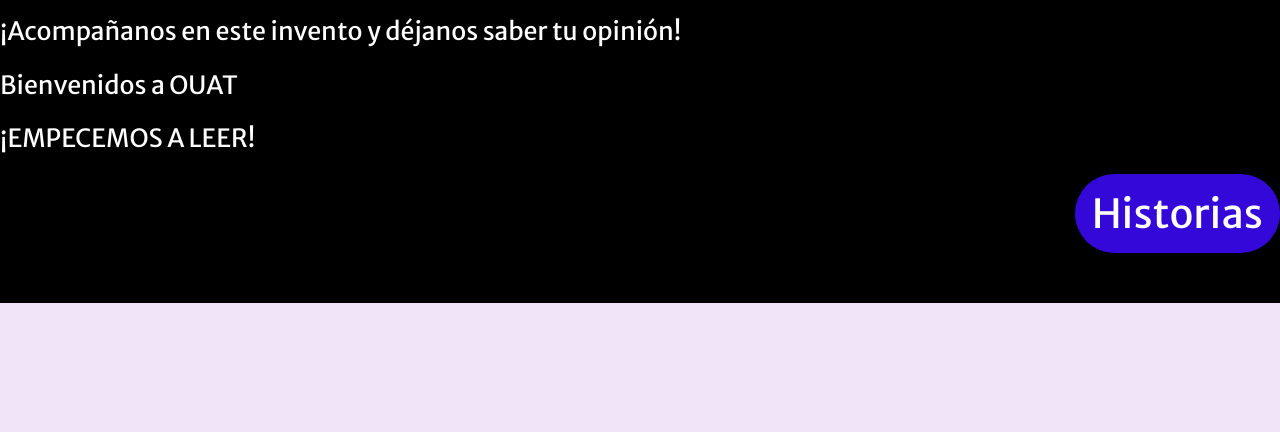
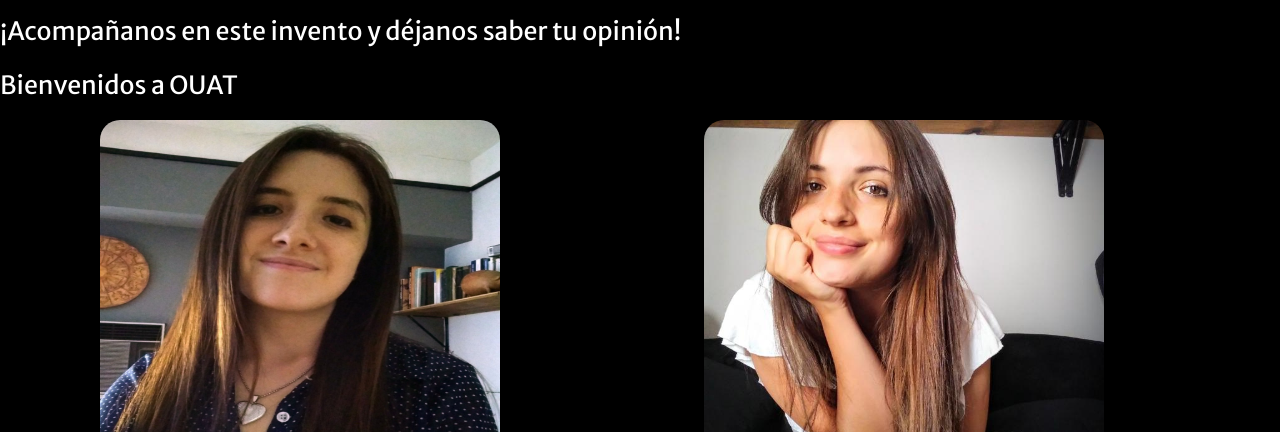
Before and after one commit to AngelaWade/OUAT, a website: page views/sobrenosotros.html in a window 1280 px wide. Shown: the part 545-977 px from the top of the page. Drawn offline with nearby package versions, Linux system fonts and the light colour scheme.

Commit message:
modifique seccion sobre nosotros

```diff
--- a/scss/__sobrenosotros.scss
+++ b/scss/__sobrenosotros.scss
@@ -16,6 +16,23 @@ main {
 .sobrenosotros {
     height: auto;
     background-color: rgb(0, 0, 0);
+    .nosotros1 {
+        height: 400px;
+        width: 400px;
+        margin-left: 100px;
+        margin-right: 100px;
+        border-radius: 20px;
+        margin-bottom: 30px;
+
+    }
+    .nosotros2 {
+        height: 400px;
+        width: 400px;
+        border-radius: 20px;
+        margin-bottom: 30px;
+        margin-left: 100px;
+
+    }
     .sn-titulo{
         color: $blancotexto;
         font-size: 40px;
--- a/views/sobrenosotros.html
+++ b/views/sobrenosotros.html
@@ -77,6 +77,10 @@
       <p class="texto">Creemos que en este mundo digital esta es una forma de expresarnos y de publicar lo que hacemos de una manera diferente. </p>
       <p class="texto">¡Acompañanos en este invento y déjanos saber tu opinión!</p>
       <p class="texto">Bienvenidos a OUAT</p>
+
+      <img class="nosotros1" src="../imagenes/carolina.jpeg" alt="caro">
+      <img class="nosotros2" src="../imagenes/angela.jpg" alt="angie">
+
       <p class="texto text-uppercase"> ¡Empecemos a leer! </p>
 
       <div class="d-flex flex-row-reverse">
```
Also changed, not shown: css/destino.css, imagenes/angela.jpg (added), imagenes/carolina.jpeg (added).
